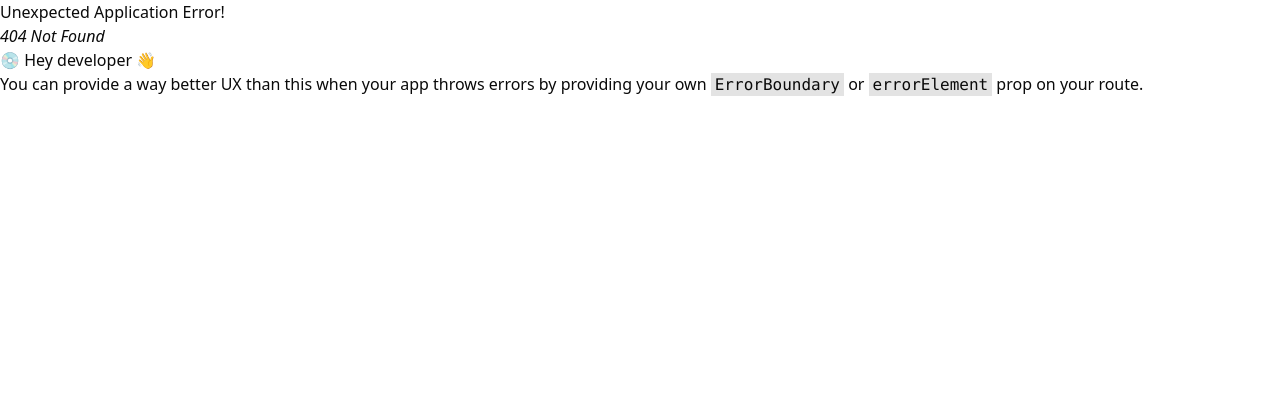
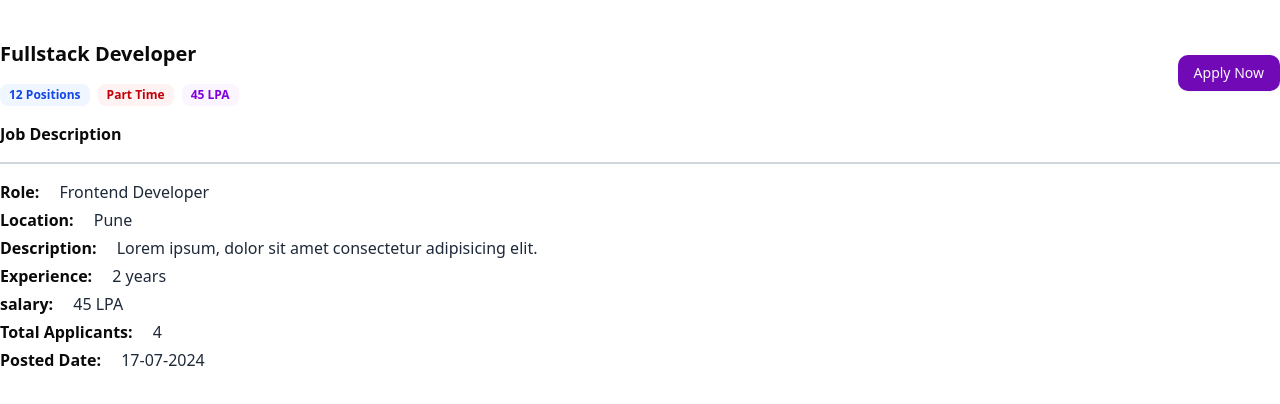
Before and after one commit to VedantDagade/Job-Portal-Complete-New, a React (Vite) app in the folder frontend/: page /description/1 in a window 1280 px wide. Before the commit this address had no page. Shown: the top 404 px of the page. Built offline with nearby package versions, Linux system fonts and the light colour scheme; the HTML template or start-up script is replaced by a standard one.

Commit message:
Job description page completed started update profile page

```diff
--- a/frontend/src/components/Job.jsx
+++ b/frontend/src/components/Job.jsx
@@ -3,8 +3,13 @@ import { Button } from "./ui/button";
 import { Bookmark } from "lucide-react";
 import { Avatar, AvatarImage, AvatarFallback } from "@radix-ui/react-avatar";
 import { Badge } from "./ui/badge";
+import { useNavigate } from "react-router-dom";
+
 
 const Job = () => {
+  const navigate = useNavigate();
+  const jobId = "kjbouohouhbojin";
+
   return (
     <div className="p-5 rounded-md shadow-xl bg-white border border-gray-100 cursor-pointer">
       <div className="flex items-center justify-between">
@@ -47,8 +52,8 @@ const Job = () => {
         <Badge className="bg-purple-50 text-purple-700 font-bold">45 LPA</Badge>
       </div>
       <div className="flex items-center gap-4 mt-4">
-        <Button variant="outline">Details</Button>
-        <Button className="bg-[#7209b7]">Save For Later</Button>
+        <Button onClick={() => navigate(`/description/${jobId}`)} variant="outline" className="cursor-pointer" >Details</Button>
+        <Button className="bg-[#7209b7] cursor-pointer">Save For Later</Button>
       </div>
     </div>
   );
--- /dev/null
+++ b/frontend/src/components/JobDescription.jsx
@@ -0,0 +1,51 @@
+import React from "react";
+import { Badge } from "./ui/badge";
+import { Button } from "./ui/button";
+
+const JobDescription = () => {
+  const isApplied = false;
+
+  return (
+    <div className="max-w-7xl mx-auto my-10">
+      <div className="flex items-center justify-between">
+        <div>
+          <h1 className="font-bold text-xl ">Fullstack Developer</h1>
+          <div className="flex gap-2 flex-wrap mt-4">
+            <Badge className="bg-blue-50 text-blue-700 font-bold">
+              12 Positions
+            </Badge>
+            <Badge className="bg-red-50 text-red-700 font-bold">
+              Part Time
+            </Badge>
+            <Badge className="bg-purple-50 text-purple-700 font-bold">
+              45 LPA
+            </Badge>
+          </div>
+        </div>
+        <Button
+          disabled={isApplied}
+          className={`rounded-lg ${
+            isApplied
+              ? `bg-gray-600 cursor-not-allowed`
+              : `bg-[#7209b7] hover:bg-[#5f32ad] cursor-pointer`
+          }`}
+        >
+          {isApplied ? `Already Applied` : `Apply Now`}
+        </Button>
+      </div>
+      <h1 className="border-b-2 border-b-gray-300 py-4 font-bold">Job Description</h1>
+      <div className="my-4">
+        <h1 className="font-bold my-1"> Role: <span className="pl-4 font-normal text-gray-800">Frontend Developer</span></h1>
+        <h1 className="font-bold my-1"> Location: <span className="pl-4 font-normal text-gray-800">Pune</span></h1>
+        <h1 className="font-bold my-1"> Description: <span className="pl-4 font-normal text-gray-800">Lorem ipsum, dolor sit amet consectetur adipisicing elit.</span></h1>
+        <h1 className="font-bold my-1"> Experience: <span className="pl-4 my-4 font-normal text-gray-800">2 years</span></h1>
+        <h1 className="font-bold my-1"> salary: <span className="pl-4 font-normal text-gray-800">45 LPA</span></h1>
+        <h1 className="font-bold my-1"> Total Applicants: <span className="pl-4 font-normal text-gray-800">4</span></h1>
+        <h1 className="font-bold my-1"> Posted Date: <span className="pl-4 font-normal text-gray-800">17-07-2024</span></h1>
+
+      </div>
+    </div>
+  );
+};
+
+export default JobDescription;
```
Also changed, not shown: frontend/src/App.jsx (+6 -1 lines).
